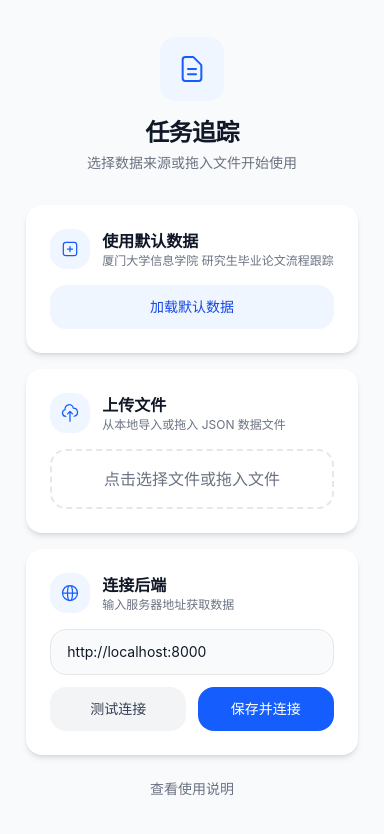
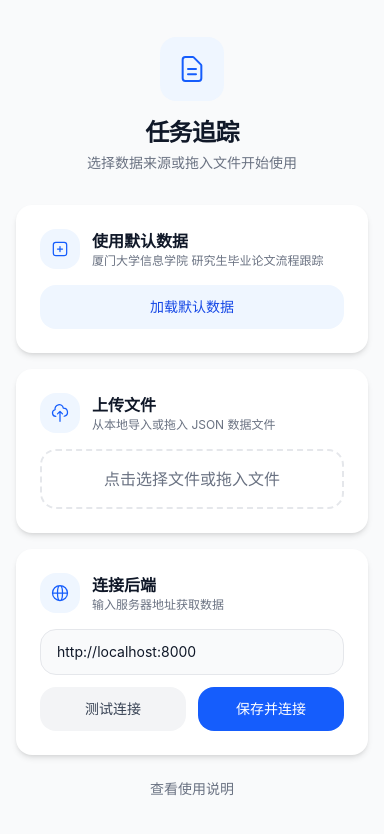
Before and after one commit to qi-xmu/xmu-info-thesis-submission, a React (Vite) app in the folder frontend/: page / in a window 390 px wide. Shown: the top 834 px of the page. Built offline with nearby package versions, Linux system fonts and the light colour scheme.

Commit message:
fix: 修复窄屏下使用说明折叠时卡片宽度收缩问题

```diff
--- a/frontend/src/components/DataImportScreen.tsx
+++ b/frontend/src/components/DataImportScreen.tsx
@@ -176,7 +176,7 @@ export function DataImportScreen({ onImportData, onConnectServer }: DataImportSc
           </div>
 
           {/* 选项卡片 */}
-          <div className="flex-1 space-y-4 max-w-md mx-auto md:mx-0">
+          <div className="w-full flex-1 space-y-4 max-w-md mx-auto md:mx-0">
             {/* 使用默认数据 */}
             <div className="bg-white rounded-xl shadow-md p-6">
               <CardHeader
```
